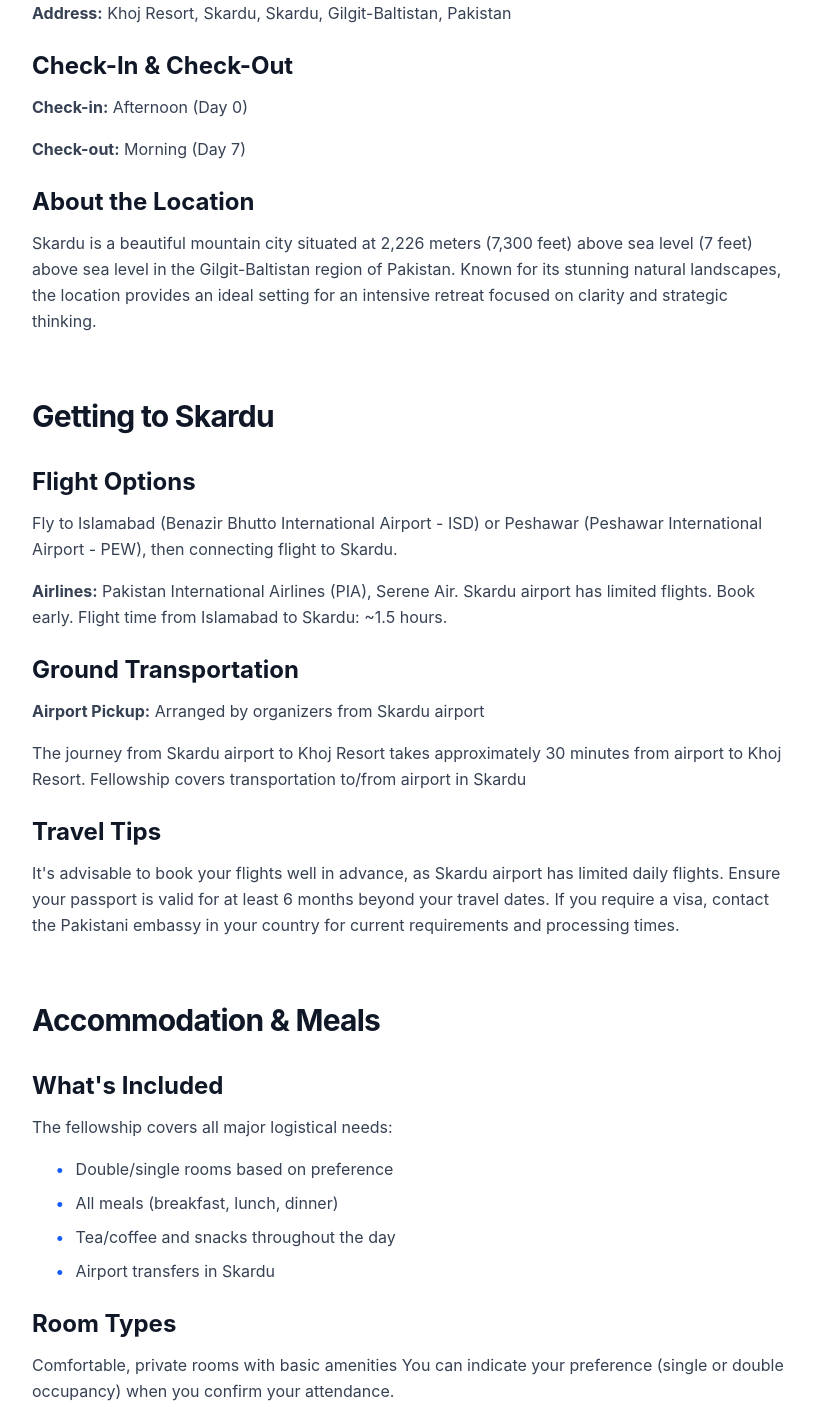
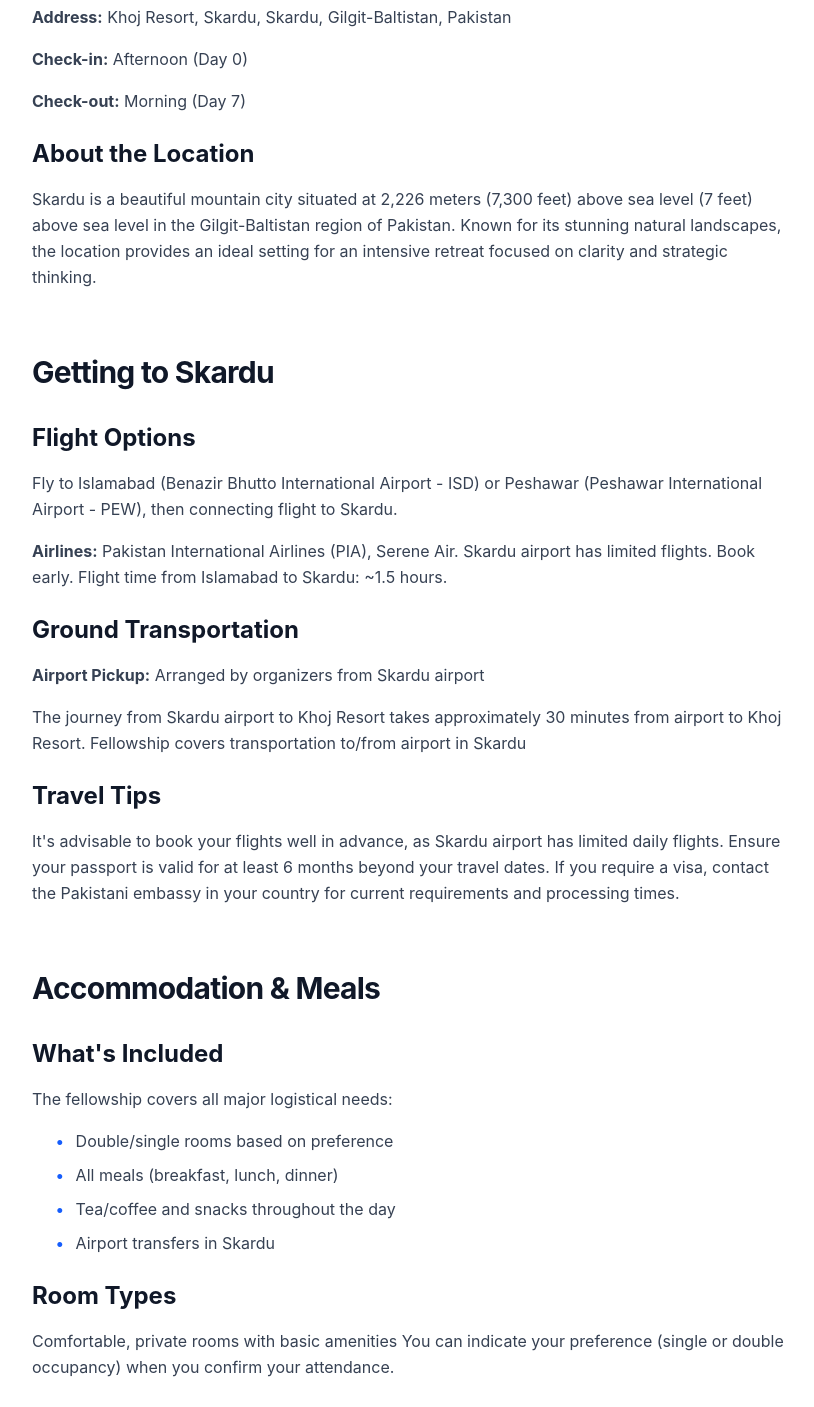
Before and after one commit to usmanjaved-droid/summit-fellowship-website, a Next.js app: page /logistics in a window 1280 px wide. Shown: the part 600-2007 px from the top of the page, without its empty margins (224-1038 px from the left). Built offline with nearby package versions, Linux system fonts and the light colour scheme.

Commit message:
fix: correct logistics page spec issues (venue structure, accordion semantics, spacing)

```diff
--- a/app/logistics/page.tsx
+++ b/app/logistics/page.tsx
@@ -25,15 +25,13 @@ export default function Logistics() {
           <div className="max-w-3xl mx-auto mb-16">
             <h2 className="text-3xl font-bold mb-8">Venue Information</h2>
 
-            <h3 className="text-xl font-bold mb-3">Khoj Resort, Skardu</h3>
+            <h3 className="text-xl font-bold mb-4">Khoj Resort, Skardu</h3>
             <p className="text-gray-700 mb-4 leading-relaxed max-w-[75ch]">
               The fellowship takes place at Khoj Resort, located in the heart of Skardu. The resort features comfortable rooms, restaurant and dining facilities, meeting halls, outdoor spaces for activities, and reliable WiFi connectivity.
             </p>
-            <p className="text-gray-700 mb-6 leading-relaxed max-w-[75ch]">
+            <p className="text-gray-700 mb-4 leading-relaxed max-w-[75ch]">
               <strong>Address:</strong> {logisticsData.venue.address}, {logisticsData.venue.city}, {logisticsData.venue.region}, {logisticsData.venue.country}
             </p>
-
-            <h3 className="text-xl font-bold mb-3">Check-In & Check-Out</h3>
             <p className="text-gray-700 mb-4 leading-relaxed max-w-[75ch]">
               <strong>Check-in:</strong> {logisticsData.venue.checkinTime}
             </p>
@@ -41,7 +39,7 @@ export default function Logistics() {
               <strong>Check-out:</strong> {logisticsData.venue.checkoutTime}
             </p>
 
-            <h3 className="text-xl font-bold mb-3">About the Location</h3>
+            <h3 className="text-xl font-bold mb-4">About the Location</h3>
             <p className="text-gray-700 mb-6 leading-relaxed max-w-[75ch]">
               Skardu is a beautiful mountain city situated at {logisticsData.climate.altitude} ({(parseInt(logisticsData.climate.altitude) * 3.28084).toFixed(0)} feet) above sea level in the Gilgit-Baltistan region of Pakistan. Known for its stunning natural landscapes, the location provides an ideal setting for an intensive retreat focused on clarity and strategic thinking.
             </p>
@@ -51,7 +49,7 @@ export default function Logistics() {
           <div className="max-w-3xl mx-auto mb-16">
             <h2 className="text-3xl font-bold mb-8">Getting to Skardu</h2>
 
-            <h3 className="text-xl font-bold mb-3">Flight Options</h3>
+            <h3 className="text-xl font-bold mb-4">Flight Options</h3>
             <p className="text-gray-700 mb-4 leading-relaxed max-w-[75ch]">
               {logisticsData.travel.flights.description}
             </p>
@@ -59,7 +57,7 @@ export default function Logistics() {
               <strong>Airlines:</strong> {logisticsData.travel.flights.airlines.join(', ')}. {logisticsData.travel.flights.notes}
             </p>
 
-            <h3 className="text-xl font-bold mb-3">Ground Transportation</h3>
+            <h3 className="text-xl font-bold mb-4">Ground Transportation</h3>
             <p className="text-gray-700 mb-4 leading-relaxed max-w-[75ch]">
               <strong>Airport Pickup:</strong> {logisticsData.travel.groundTransport.airportPickup}
             </p>
@@ -67,7 +65,7 @@ export default function Logistics() {
               The journey from Skardu airport to Khoj Resort takes approximately {logisticsData.travel.groundTransport.journeyTime}. {logisticsData.travel.groundTransport.notes}
             </p>
 
-            <h3 className="text-xl font-bold mb-3">Travel Tips</h3>
+            <h3 className="text-xl font-bold mb-4">Travel Tips</h3>
             <p className="text-gray-700 mb-6 leading-relaxed max-w-[75ch]">
               It's advisable to book your flights well in advance, as Skardu airport has limited daily flights. Ensure your passport is valid for at least 6 months beyond your travel dates. If you require a visa, contact the Pakistani embassy in your country for current requirements and processing times.
             </p>
@@ -77,7 +75,7 @@ export default function Logistics() {
           <div className="max-w-3xl mx-auto mb-16">
             <h2 className="text-3xl font-bold mb-8">Accommodation & Meals</h2>
 
-            <h3 className="text-xl font-bold mb-3">What's Included</h3>
+            <h3 className="text-xl font-bold mb-4">What's Included</h3>
             <p className="text-gray-700 mb-4 leading-relaxed max-w-[75ch]">
               The fellowship covers all major logistical needs:
             </p>
@@ -90,12 +88,12 @@ export default function Logistics() {
               ))}
             </ul>
 
-            <h3 className="text-xl font-bold mb-3">Room Types</h3>
+            <h3 className="text-xl font-bold mb-4">Room Types</h3>
             <p className="text-gray-700 mb-6 leading-relaxed max-w-[75ch]">
               {logisticsData.accommodation.roomSetup} You can indicate your preference (single or double occupancy) when you confirm your attendance.
             </p>
 
-            <h3 className="text-xl font-bold mb-3">Meals & Dietary Considerations</h3>
+            <h3 className="text-xl font-bold mb-4">Meals & Dietary Considerations</h3>
             <p className="text-gray-700 mb-4 leading-relaxed max-w-[75ch]">
               All meals—breakfast, lunch, and dinner—are provided at the resort. The meals feature {logisticsData.accommodation.meals}.
             </p>
@@ -108,7 +106,7 @@ export default function Logistics() {
           <div className="max-w-3xl mx-auto mb-16">
             <h2 className="text-3xl font-bold mb-8">What to Pack & Prepare</h2>
 
-            <h3 className="text-xl font-bold mb-3">Climate & Weather</h3>
+            <h3 className="text-xl font-bold mb-4">Climate & Weather</h3>
             <p className="text-gray-700 mb-4 leading-relaxed max-w-[75ch]">
               Skardu experiences pleasant summer weather during the fellowship. Temperatures typically range from {logisticsData.climate.temperature}, with {logisticsData.climate.conditions.toLowerCase()}.
             </p>
@@ -116,7 +114,7 @@ export default function Logistics() {
               Given the high altitude ({logisticsData.climate.altitude}), {logisticsData.climate.notes}
             </p>
 
-            <h3 className="text-xl font-bold mb-3">Packing Essentials</h3>
+            <h3 className="text-xl font-bold mb-4">Packing Essentials</h3>
             <p className="text-gray-700 mb-4 leading-relaxed max-w-[75ch]">
               Here's what we recommend bringing:
             </p>
@@ -129,12 +127,12 @@ export default function Logistics() {
               ))}
             </ul>
 
-            <h3 className="text-xl font-bold mb-3">Activities & Recreation</h3>
+            <h3 className="text-xl font-bold mb-4">Activities & Recreation</h3>
             <p className="text-gray-700 mb-6 leading-relaxed max-w-[75ch]">
               Beyond the core curriculum, Skardu offers wonderful opportunities for outdoor activities. You'll have time for hiking, sightseeing, and exploring the beautiful mountain landscapes surrounding the resort. The combination of structured learning and outdoor recreation helps refresh your mind and build stronger connections with fellow fellows.
             </p>
 
-            <h3 className="text-xl font-bold mb-3">Connectivity & Timezone</h3>
+            <h3 className="text-xl font-bold mb-4">Connectivity & Timezone</h3>
             <p className="text-gray-700 mb-4 leading-relaxed max-w-[75ch]">
               <strong>Timezone:</strong> {logisticsData.connectivity.timezone}
             </p>
@@ -157,9 +155,9 @@ export default function Logistics() {
                     onClick={() => toggleFAQ(index)}
                     className="w-full px-6 py-4 flex items-center justify-between bg-gray-50 hover:bg-gray-100 transition-colors"
                   >
-                    <h3 className="font-bold text-gray-900 text-left">
+                    <div className="font-bold text-gray-900 text-left">
                       {item.question}
-                    </h3>
+                    </div>
                     <span
                       className={`ml-4 text-blue-600 font-bold flex-shrink-0 transition-transform ${
                         expandedFAQ === index ? 'rotate-180' : ''
```
